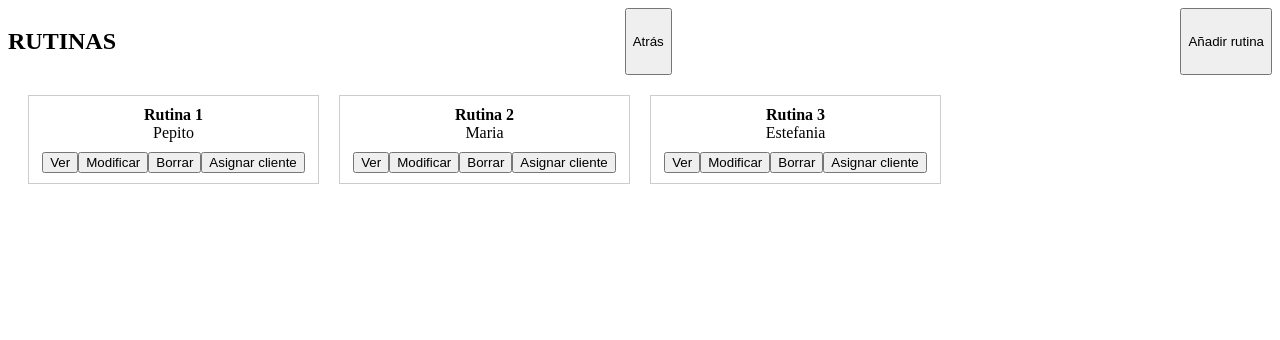
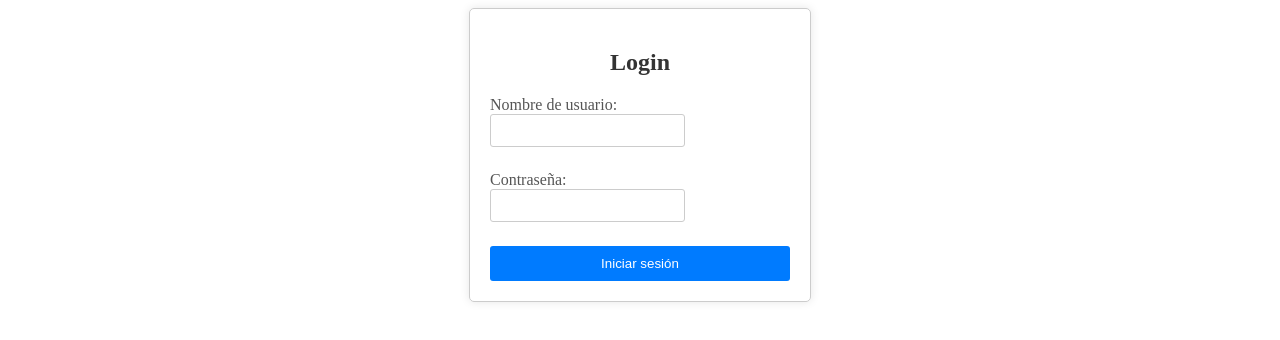
Before and after one commit to NicolasLeribleUMA/Requisitos07, a React (Vite) app in the folder client/: page /login in a window 1280 px wide. Shown: the top 340 px of the page. Built offline with nearby package versions, Linux system fonts and the light colour scheme.

Commit message:
Update main.jsx

```diff
--- a/client/src/main.jsx
+++ b/client/src/main.jsx
@@ -10,6 +10,6 @@ import { Sesiones } from './pages/Sesiones.jsx'
 
 ReactDOM.createRoot(document.getElementById('root')).render(
   <React.StrictMode>
-    <Rutinas/>
+    <App/>
   </React.StrictMode>,
 )
```
